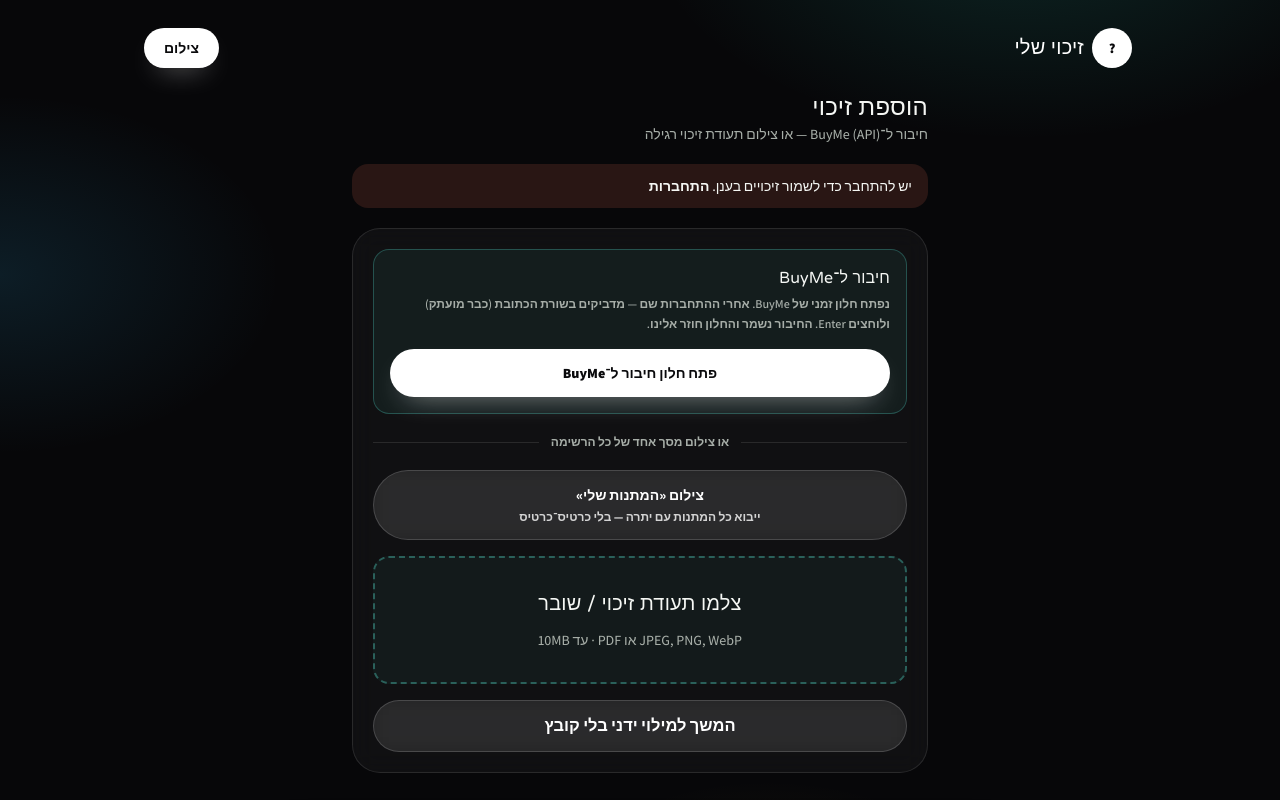
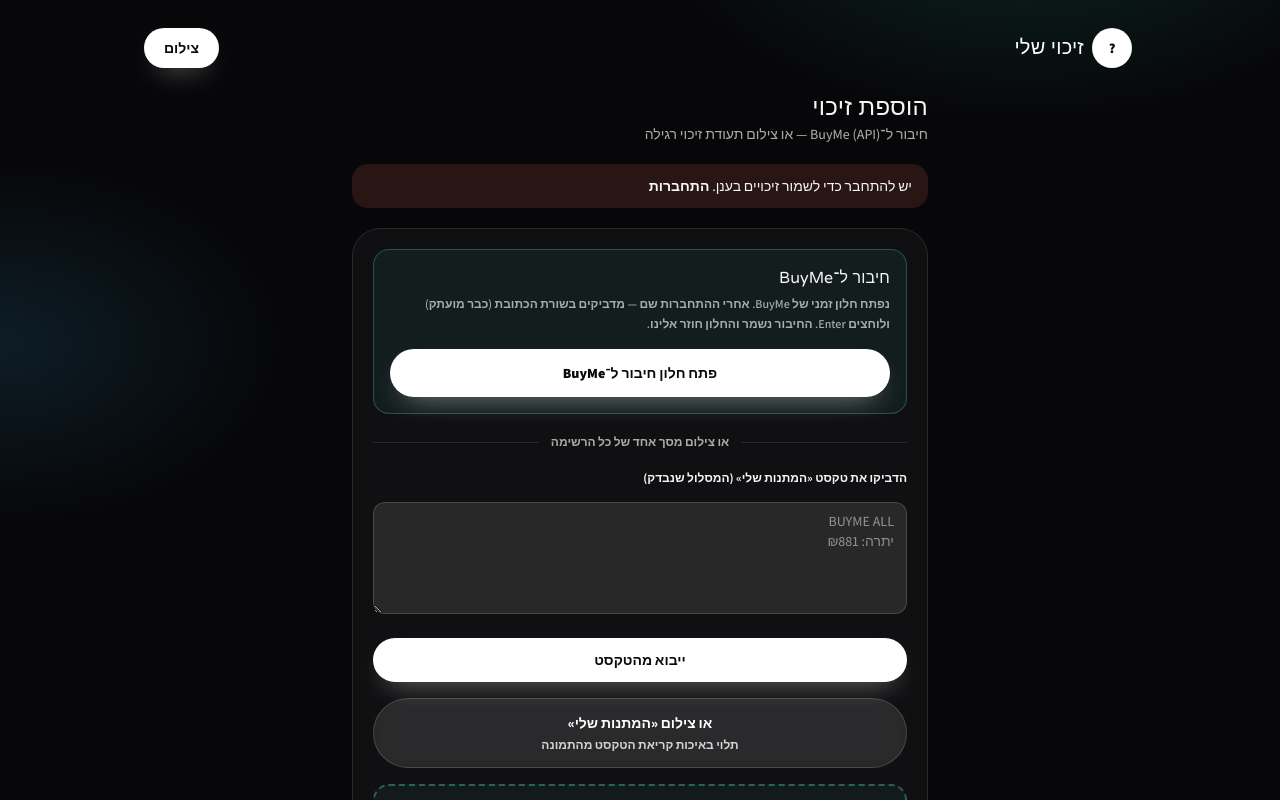
Before and after one commit to Doringber/refundme, a Next.js app: page /vouchers/new in a window 1280 px wide. Shown: the top 800 px of the page. Built offline with nearby package versions, Linux system fonts and the light colour scheme; no server answers.

Commit message:
fix: verified BuyMe import is pasted list text, not a photo guess
Screenshot OCR did not recover balances from a rendered gifts list.
Paste uses the same parser the tests already prove: FOODY ₪200 and
ALL ₪881 become vouchers.

Co-authored-by: Dor Ingber  <Doringber@users.noreply.github.com>

```diff
--- a/src/app/(app)/vouchers/new/page.tsx
+++ b/src/app/(app)/vouchers/new/page.tsx
@@ -9,7 +9,7 @@ import {
   VoucherReviewForm,
 } from "@/components/vouchers/voucher-form";
 import { useAppData } from "@/lib/app-data/context";
-import { vouchersFromBuyMeGifts } from "@/lib/buyme-import";
+import { parseBuyMePageText, vouchersFromBuyMeGifts } from "@/lib/buyme-import";
 import {
   extractBuyMeGifts,
   looksLikeBuyMe,
@@ -27,6 +27,7 @@ export default function NewVoucherPage() {
   const app = useAppData();
   const router = useRouter();
   const buyMeInputRef = useRef<HTMLInputElement>(null);
+  const [paste, setPaste] = useState("");
   const [step, setStep] = useState<Step>("upload");
   const [error, setError] = useState<string | null>(null);
   const [busy, setBusy] = useState(false);
@@ -259,6 +260,36 @@ export default function NewVoucherPage() {
             <span className="h-px flex-1 bg-white/10" />
           </div>
 
+          <label className="block text-xs font-bold text-forest" htmlFor="buyme-paste">
+            הדביקו את טקסט «המתנות שלי» (המסלול שנבדק)
+          </label>
+          <textarea
+            id="buyme-paste"
+            className="min-h-28 w-full rounded-xl border border-white/15 bg-white/10 px-3 py-2 text-sm"
+            placeholder={"BUYME ALL\nיתרה: ₪881"}
+            value={paste}
+            onChange={(e) => setPaste(e.target.value)}
+            data-testid="buyme-paste-text"
+          />
+          <button
+            type="button"
+            className="btn-primary w-full py-3 text-sm"
+            disabled={!paste.trim()}
+            onClick={() => {
+              const gifts = parseBuyMePageText(paste);
+              if (!gifts.length) {
+                setError("לא מצאנו מתנות עם יתרה בטקסט. צריך שורה כמו «יתרה: ₪200».");
+                return;
+              }
+              setError(null);
+              setBuyMeGifts(gifts);
+              setExtractionNote("ייבוא מהטקסט שהודבק.");
+              setStep("pick-buyme");
+            }}
+            data-testid="buyme-parse-paste"
+          >
+            ייבוא מהטקסט
+          </button>
           <button
             type="button"
             className="btn-secondary flex w-full flex-col items-center gap-1 py-3.5 text-sm"
@@ -266,9 +297,9 @@ export default function NewVoucherPage() {
             onClick={() => buyMeInputRef.current?.click()}
             data-testid="buyme-import-button"
           >
-            <span className="font-extrabold">צילום «המתנות שלי»</span>
+            <span className="font-extrabold">או צילום «המתנות שלי»</span>
             <span className="text-xs opacity-80">
-              ייבוא כל המתנות עם יתרה — בלי כרטיס־כרטיס
+              תלוי באיכות קריאת הטקסט מהתמונה
             </span>
           </button>
           <input
```
Also changed, not shown: 1 other file (tests, documents, lock files or other folders).
